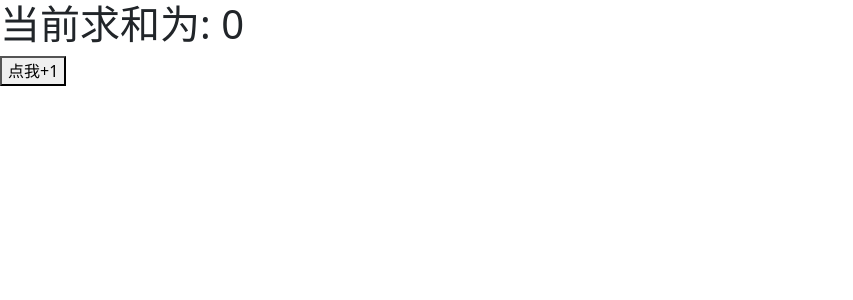
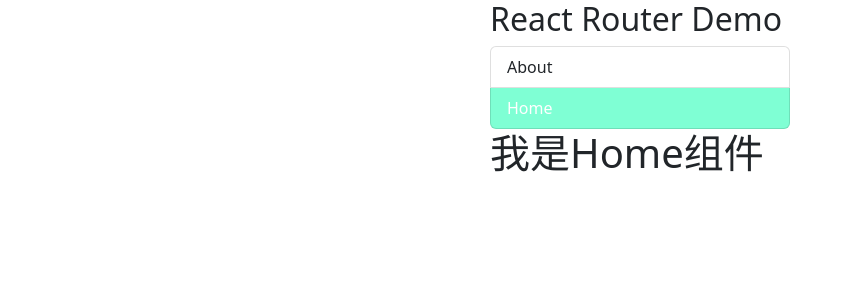
Before and after one commit to zal001/react_staging, a React app: page /home in a window 1280 px wide. Shown: the top 300 px of the page, without its empty margins (0-853 px from the left). Built offline with nearby package versions, Linux system fonts and the light colour scheme.

Commit message:
扩展lazyLoad

```diff
--- /dev/null
+++ b/src/App.css
@@ -0,0 +1,14 @@
+/*base*/
+body {
+  background: #fff;
+}
+
+#root {
+  width: 100%;
+  display: flex;
+  justify-content: center;
+}
+
+.App {
+  width: 300px;
+}
--- a/src/App.jsx
+++ b/src/App.jsx
@@ -1,9 +1,9 @@
 import React, { Component } from 'react'
-import Demo from './components/1._setState'
+import Demo from './components/2_lazyLoad/index'
 export default class App extends Component {
   render() {
     return (
-      <div><Demo he='1'/></div>
+      <div className='App'><Demo/></div>
     )
   }
 }
--- /dev/null
+++ b/src/components/2_lazyLoad/About/index.jsx
@@ -0,0 +1,11 @@
+import React, { Component } from 'react'
+
+export default class About extends Component {
+  render() {
+    return (
+      <div className='about'>
+        <h1>我是About组件</h1>
+      </div>
+    )
+  }
+}
--- /dev/null
+++ b/src/components/2_lazyLoad/Home/index.jsx
@@ -0,0 +1,11 @@
+import React, { Component } from 'react'
+
+export default class Home extends Component {
+  render() {
+    return (
+      <div>
+        <h1>我是Home组件</h1>
+      </div>
+    )
+  }
+}
--- /dev/null
+++ b/src/components/2_lazyLoad/index.jsx
@@ -0,0 +1,38 @@
+import React, { Component, Suspense } from 'react'
+import { NavLink, Route } from 'react-router-dom'
+
+const Home = React.lazy(() => import('./Home'));
+const About = React.lazy(() => import('./About'));
+export default class Demo extends Component {
+    render() {
+        return (
+            <div className='dome'>
+                <div className="row">
+                    <div className="col-xs-offset-2 col-xs-8">
+                        <div className="page-header"><h2>React Router Demo</h2></div>
+                    </div>
+                </div>
+                <div className="row">
+                    <div className="col-xs-6">
+                        <div className="list-group">
+                            {/* 在react中靠路由链接实现切换组件 */}
+                            <NavLink className="list-group-item" activeClassName="aguigu" to="/about">About</NavLink>
+                            <NavLink className="list-group-item" activeClassName="aguigu" to="/home" >Home</NavLink>
+                        </div>
+                    </div>
+                    <div className="col-xs-6">
+                        <div className="panel">
+                            <div className="panel-body">
+                                {/* 注册路由 */}
+                                <Suspense fallback={<div>Loading...</div>}>
+                                    <Route path="/about" component={About} />
+                                    <Route path="/home" component={Home} />
+                                </Suspense >
+                            </div>
+                        </div>
+                    </div>
+                </div>
+            </div>
+        )
+    }
+}
--- a/src/index.js
+++ b/src/index.js
@@ -2,6 +2,7 @@
 import { createRoot } from 'react-dom/client'
 import { BrowserRouter } from 'react-router-dom'
 import App from './App.jsx'
+import './App.css'
 
 const root = createRoot(document.getElementById('root'))
 root.render(
```
Also changed, not shown: 1 other file (tests, documents, lock files or other folders).
